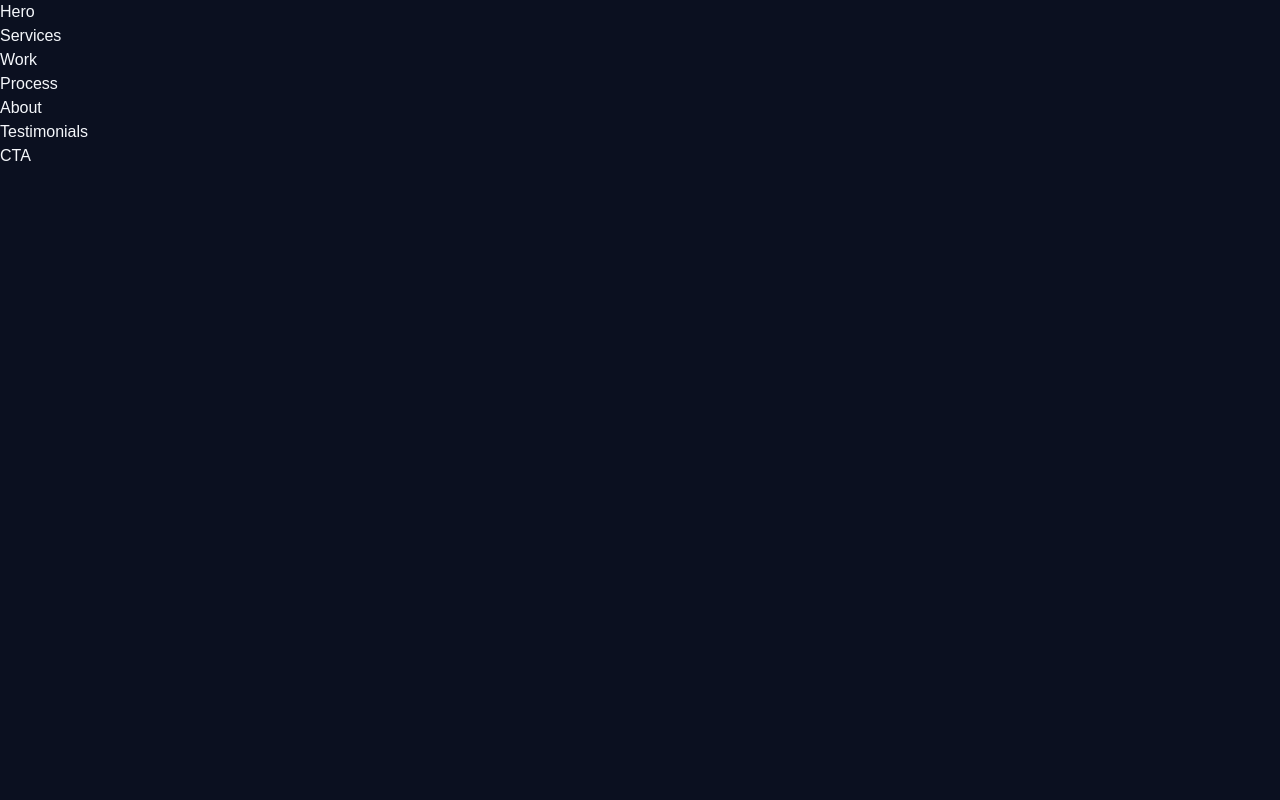
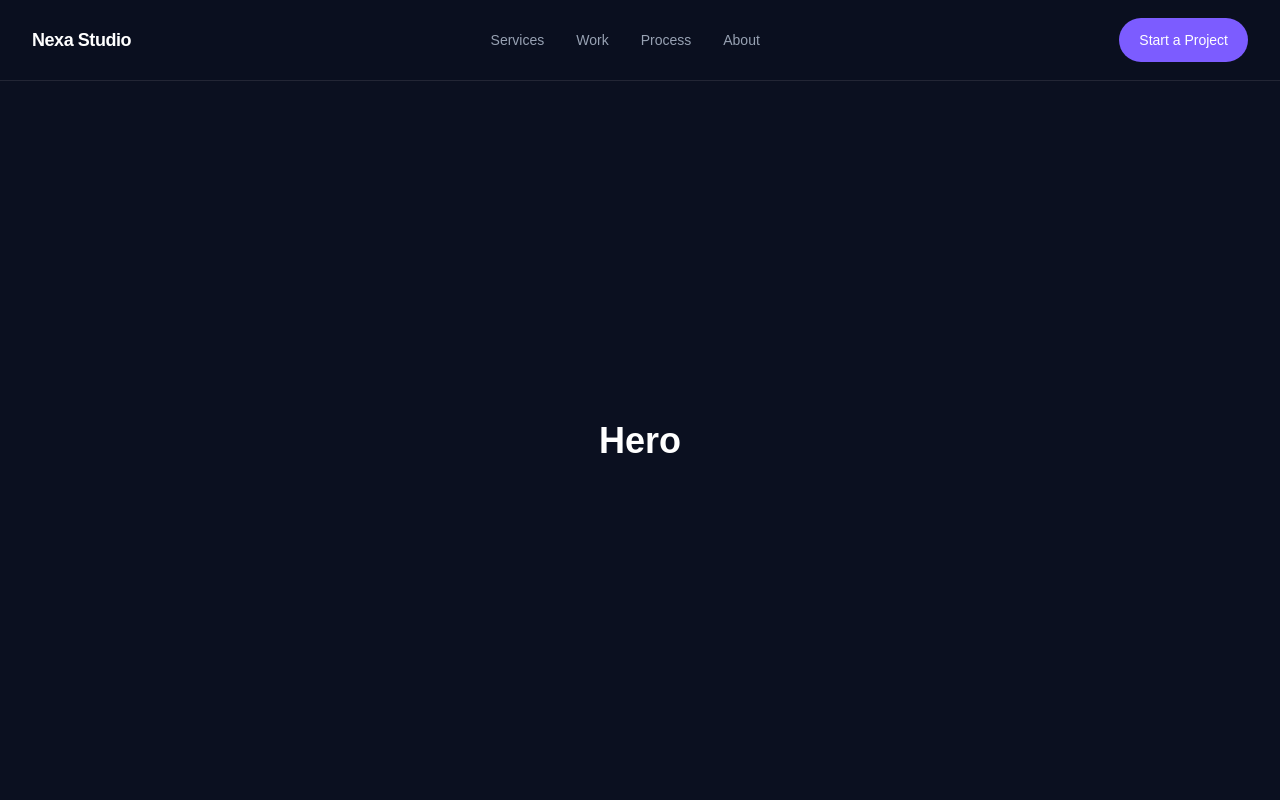
Before and after one commit to szymonbasiul/nexa-studio, a Next.js app: page / in a window 1280 px wide. Shown: the top 800 px of the page. Built offline with nearby package versions, Linux system fonts and the light colour scheme.

Commit message:
feat: add sticky navbar with anchor navigation

```diff
--- a/src/app/page.tsx
+++ b/src/app/page.tsx
@@ -1,13 +1,74 @@
+import Navbar from "@/components/layout/Navbar";
+
 export default function Home() {
   return (
-    <main>
-      <section id="hero">Hero</section>
-      <section id="services">Services</section>
-      <section id="work">Work</section>
-      <section id="process">Process</section>
-      <section id="about">About</section>
-      <section id="testimonials">Testimonials</section>
-      <section id="cta">CTA</section>
-    </main>
+    <>
+      <Navbar />
+
+      <main>
+        <section
+          id="hero"
+          className="flex min-h-[calc(100vh-80px)] items-center justify-center border-b border-white/10"
+        >
+          <div className="px-6 text-center text-4xl font-semibold text-white">
+            Hero
+          </div>
+        </section>
+
+        <section
+          id="services"
+          className="flex min-h-[60vh] items-center justify-center border-b border-white/10"
+        >
+          <div className="px-6 text-center text-3xl font-semibold text-white">
+            Services
+          </div>
+        </section>
+
+        <section
+          id="work"
+          className="flex min-h-[60vh] items-center justify-center border-b border-white/10"
+        >
+          <div className="px-6 text-center text-3xl font-semibold text-white">
+            Work
+          </div>
+        </section>
+
+        <section
+          id="process"
+          className="flex min-h-[60vh] items-center justify-center border-b border-white/10"
+        >
+          <div className="px-6 text-center text-3xl font-semibold text-white">
+            Process
+          </div>
+        </section>
+
+        <section
+          id="about"
+          className="flex min-h-[60vh] items-center justify-center border-b border-white/10"
+        >
+          <div className="px-6 text-center text-3xl font-semibold text-white">
+            About
+          </div>
+        </section>
+
+        <section
+          id="testimonials"
+          className="flex min-h-[60vh] items-center justify-center border-b border-white/10"
+        >
+          <div className="px-6 text-center text-3xl font-semibold text-white">
+            Testimonials
+          </div>
+        </section>
+
+        <section
+          id="cta"
+          className="flex min-h-[60vh] items-center justify-center"
+        >
+          <div className="px-6 text-center text-3xl font-semibold text-white">
+            CTA
+          </div>
+        </section>
+      </main>
+    </>
   );
 }
--- /dev/null
+++ b/src/components/layout/Navbar.tsx
@@ -0,0 +1,42 @@
+import Container from "@/components/layout/Container";
+import Button from "@/components/ui/Button";
+
+const navLinks = [
+  { label: "Services", href: "#services" },
+  { label: "Work", href: "#work" },
+  { label: "Process", href: "#process" },
+  { label: "About", href: "#about" },
+];
+
+export default function Navbar() {
+  return (
+    <header className="sticky top-0 z-50 border-b border-white/10 bg-[#0B1020]/80 backdrop-blur-xl">
+      <Container>
+        <div className="flex h-20 items-center justify-between">
+          <a
+            href="#hero"
+            className="text-lg font-semibold tracking-tight text-white transition-opacity hover:opacity-90"
+          >
+            Nexa Studio
+          </a>
+
+          <nav className="hidden items-center gap-8 md:flex">
+            {navLinks.map((link) => (
+              <a
+                key={link.href}
+                href={link.href}
+                className="text-sm font-medium text-[#98A2B3] transition-colors hover:text-white"
+              >
+                {link.label}
+              </a>
+            ))}
+          </nav>
+
+          <div className="flex items-center">
+            <Button href="#cta">Start a Project</Button>
+          </div>
+        </div>
+      </Container>
+    </header>
+  );
+}
```
